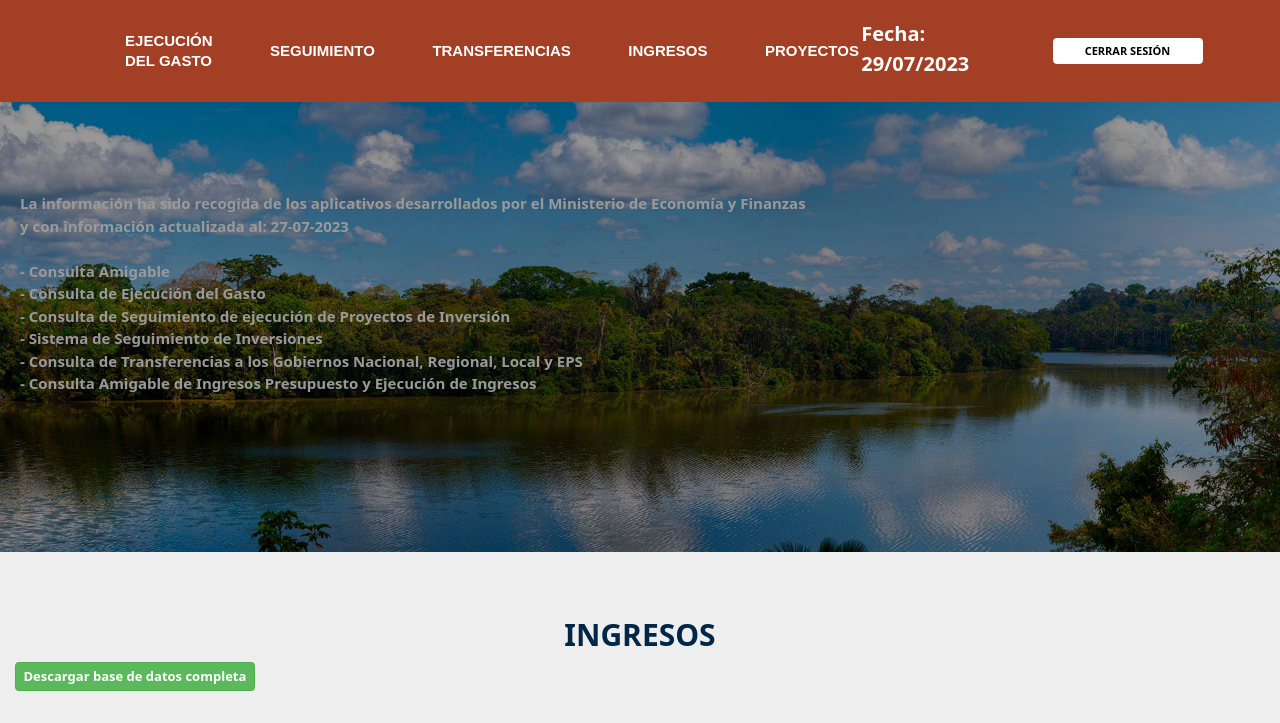
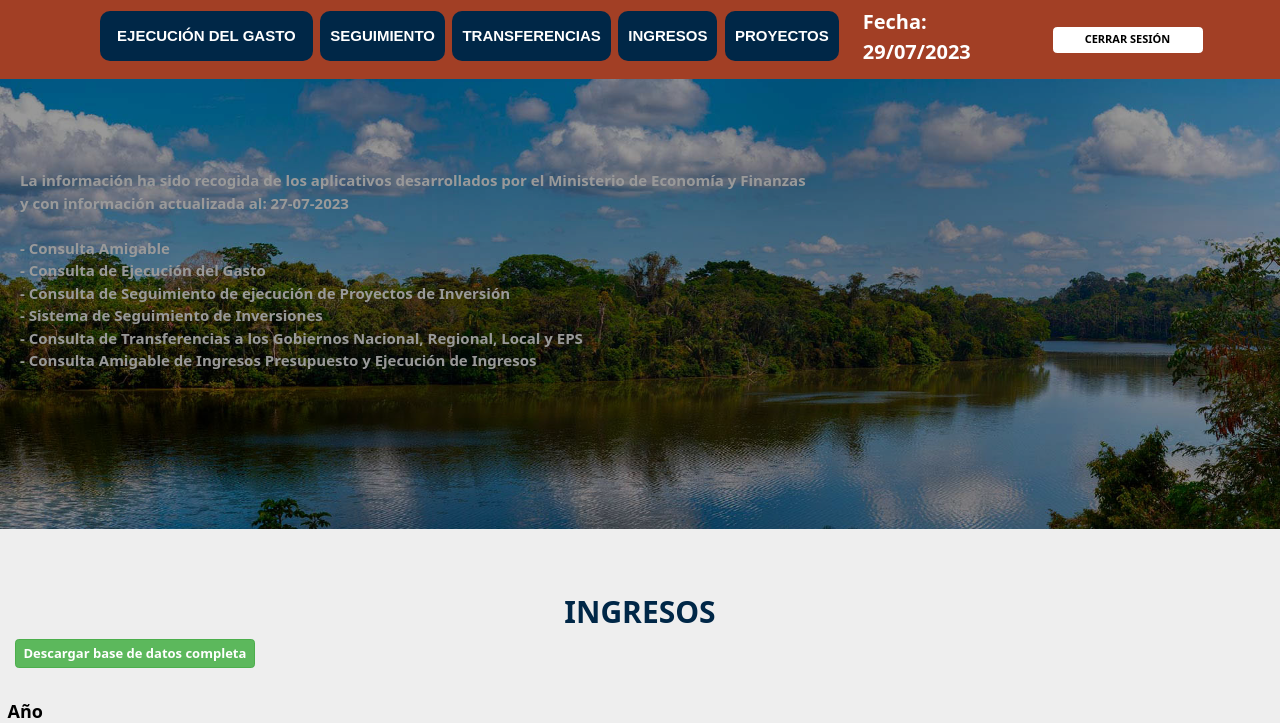
Before and after one commit to xanderMMR/phpProject, a PHP site: page /form/ingreso.php in a window 1280 px wide. Shown: the top 723 px of the page. Run offline with PHP 8.4, Linux system fonts and the light colour scheme; the visitor is signed in with stand-in values (Sample User, id 1); data that the repository does not hold is empty; some libraries are stand-ins or nearby versions.

Commit message:
Arreglando el header

```diff
--- a/dom/css/cabecera.css
+++ b/dom/css/cabecera.css
@@ -29,9 +29,19 @@ body {
     flex-direction: column;
     margin-left: 1%;
 }
-
-
-@media screen and (min-width: 767px) {
+.nav-item{
+    background-color: #002747;
+    width: auto;
+    margin-bottom: 1%;
+}
+.container-fluid>.navbar-collapse, .container-fluid>.navbar-header, .container>.navbar-collapse, .container>.navbar-header {
+    margin-right: 0px;
+    margin-left: 0px;
+}
+.font-time{
+    margin-right: 1%;
+}
+@media screen and (min-width: 768px) {
     .navbar .navbar-nav {
         flex-direction: row;
     }
@@ -61,7 +71,20 @@ body {
         justify-content: space-evenly;
         flex-direction: row;
         align-content: center;
+        margin: 1px 1px 1px 1px;
     }
+    .nav-item{
+        font-size: 1em;
+        height: 50px;
+    }
+    .navbar .navbar-nav .nav-link {
+        padding-right: 0px;
+        padding-left: 0px;
+    }
+    .nav-ejec{
+        width: 260px;
+    }
+
 
 
 }
@@ -85,9 +108,10 @@ body {
     }
 
 
+
 }
 
-@media screen and (min-width: 1025px) {
+@media screen and (min-width: 1200px) {
     .navbar .navbar-nav {
         flex-direction: row;
     }
@@ -107,6 +131,14 @@ body {
     .col-lg-3 {
         width: 25%;;
     }
+    .nav-item{
+        font-size: 1em;
+        height: 50px;
+        font-weight: normal ;
+    }
 
+    .nav-ejec{
+        width: 250px;
+    }
 
 }
--- a/form/cabecera.php
+++ b/form/cabecera.php
@@ -11,7 +11,7 @@
 </head>
 
 <body>
-    <nav class="navbar navbar-expand-lg navbar-expand-md nv-header" style="margin:0px">
+    <nav class="navbar nv-header" style="margin:0px">
         <div class="container">
             <button class="navbar-toggler toggler-button btn-toggler" type="button" data-bs-toggle="collapse"
                 data-bs-target="#navbarNav" aria-controls="navbarNav" aria-expanded="false"
@@ -20,7 +20,7 @@
             </button>
             <div class="collapse navbar-collapse" id="navbarNav">
                 <ul class="navbar-nav">
-                    <li class="nav-item">
+                    <li class="nav-item nav-ejec">
                         <a class="nav-link font-link" href="consulta.php">EJECUCIÓN DEL GASTO</a>
                     </li>
                     <li class="nav-item">
@@ -35,6 +35,9 @@
                     <li class="nav-item">
                         <a class="nav-link font-link" href="proyectos.php">PROYECTOS</a>
                     </li>
+                    <div>
+
+                    </div>
                 </ul>
             </div>
             <label class="font-time">
```
